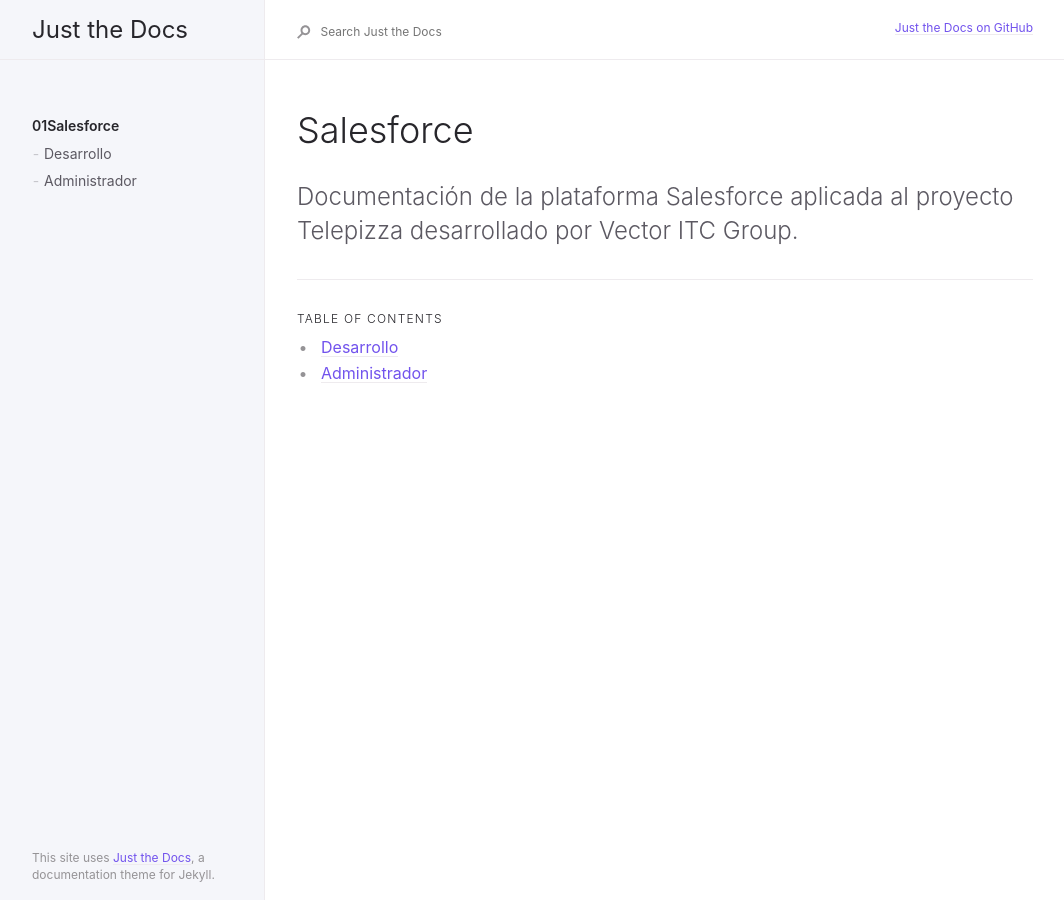
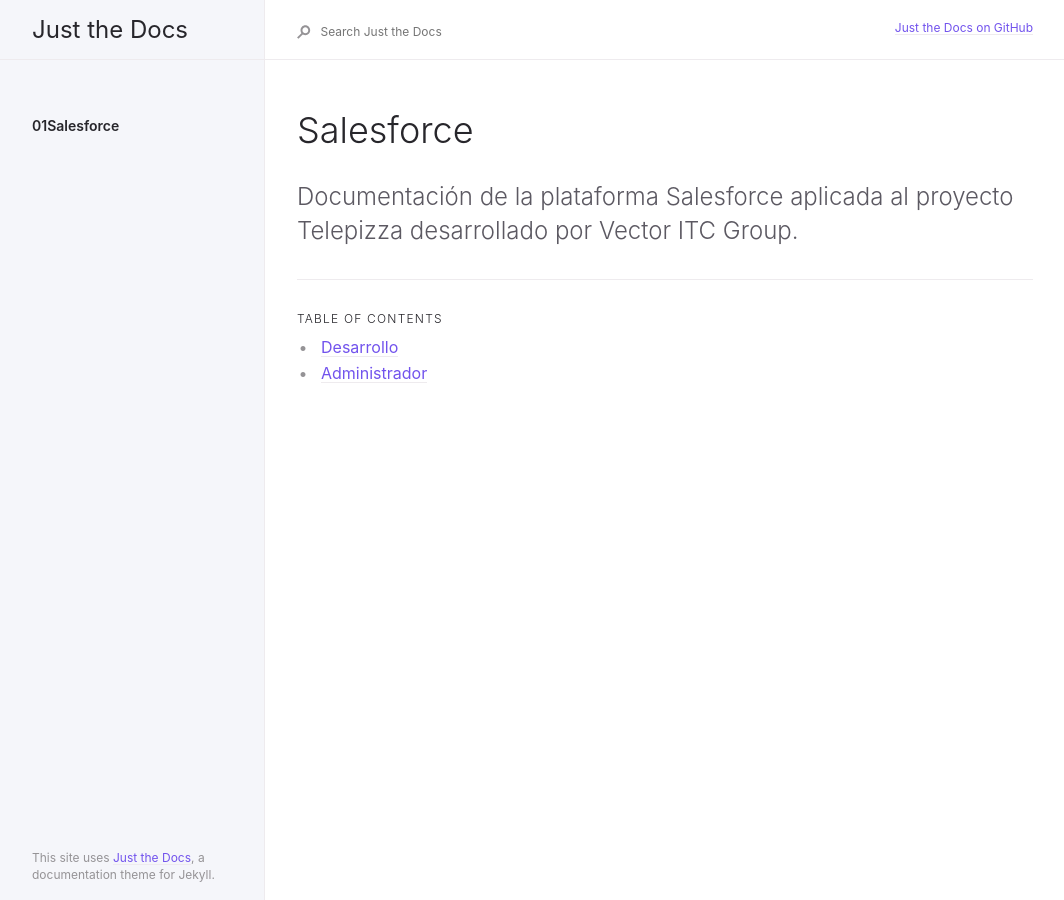
Before and after one commit to abeltranes/abeltranes.github.io, a Jekyll site: the page built from docs/salesforce/salesforce.md, in a window 1280 px wide. Shown: the whole page, without its empty margins (91-1155 px from the left). Built offline with Jekyll 4.4.1, drawn with Linux system fonts in a browser that asks for light colours.

Commit message:
Update nav.html

```diff
--- a/_includes/nav.html
+++ b/_includes/nav.html
@@ -4,7 +4,7 @@
     {% for node in pages_list %}
       {% unless node.nav_exclude %}
       {% if page.url == node.url or page.parent == node.title or page.grand_parent == node.title %}
-      <li class="navigation-list-item{% if page.url == node.url or page.parent == node.title or page.grand_parent == node.title %} active{% endif %}">
+      <li class="navigation-list-item{% if  page.parent == node.title  %} active{% endif %}">
         {% if page.parent == node.title or page.grand_parent == node.title %}
           {% assign first_level_url = node.url | absolute_url %}
         {% endif %}
```
